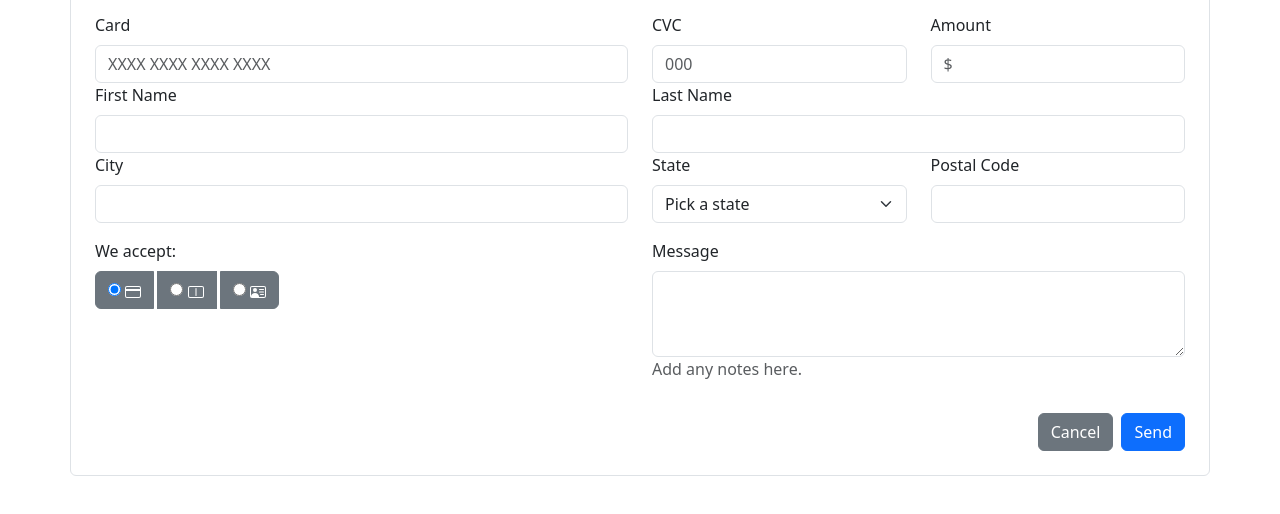
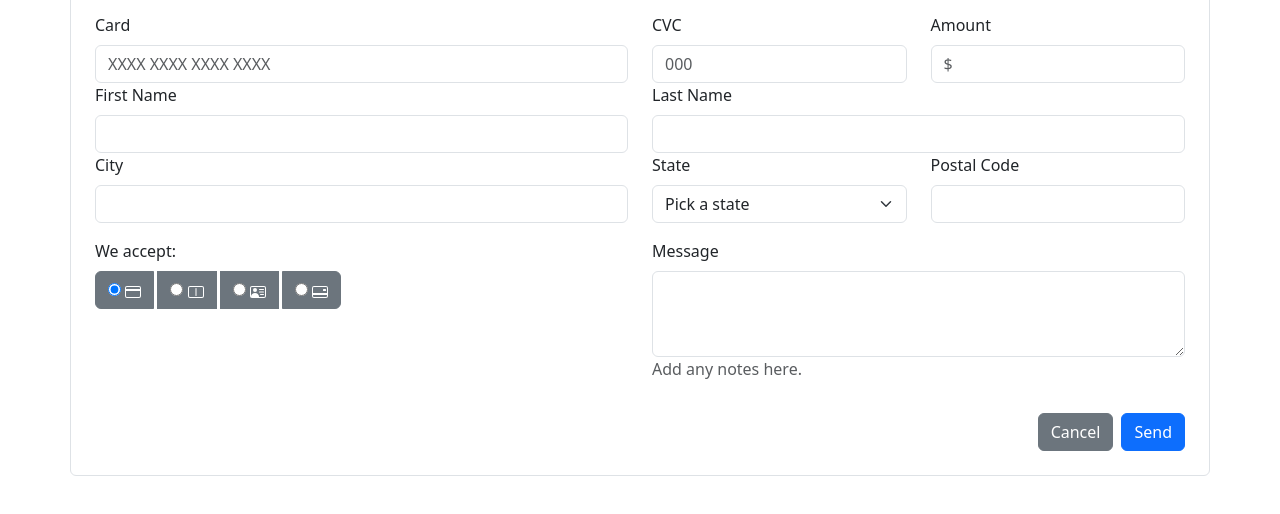
Before and after one commit to 4GeeksAcademy/Steffanoaph-Formularioo, a plain HTML site: page index.html in a window 1280 px wide. Shown: the part 172-686 px from the top of the page. Drawn offline with nearby package versions, Linux system fonts and the light colour scheme.

Commit message:
First commit

```diff
--- a/index.html
+++ b/index.html
@@ -71,6 +71,13 @@
                                 <path d="M2 2a2 2 0 0 0-2 2v8a2 2 0 0 0 2 2h12a2 2 0 0 0 2-2V4a2 2 0 0 0-2-2zM1 4a1 1 0 0 1 1-1h12a1 1 0 0 1 1 1v8a1 1 0 0 1-1 1H8.96q.04-.245.04-.5C9 10.567 7.21 9 5 9c-2.086 0-3.8 1.398-3.984 3.181A1 1 0 0 1 1 12z"/>
                               </svg>
                         </label>
+                        <label class="btn btn-secondary">
+                            <input autocomplete="off" name="options" type="radio">
+                            <svg xmlns="http://www.w3.org/2000/svg" width="16" height="16" fill="currentColor" class="bi bi-credit-card-2-back" viewBox="0 0 16 16">
+                                <path d="M11 5.5a.5.5 0 0 1 .5-.5h2a.5.5 0 0 1 .5.5v1a.5.5 0 0 1-.5.5h-2a.5.5 0 0 1-.5-.5z"/>
+                                <path d="M2 2a2 2 0 0 0-2 2v8a2 2 0 0 0 2 2h12a2 2 0 0 0 2-2V4a2 2 0 0 0-2-2zm13 2v5H1V4a1 1 0 0 1 1-1h12a1 1 0 0 1 1 1m-1 9H2a1 1 0 0 1-1-1v-1h14v1a1 1 0 0 1-1 1"/>
+                              </svg>
+                        </label>
                     </div>
                 </div>
                 <div class="col-md-6 mt-3">
```
